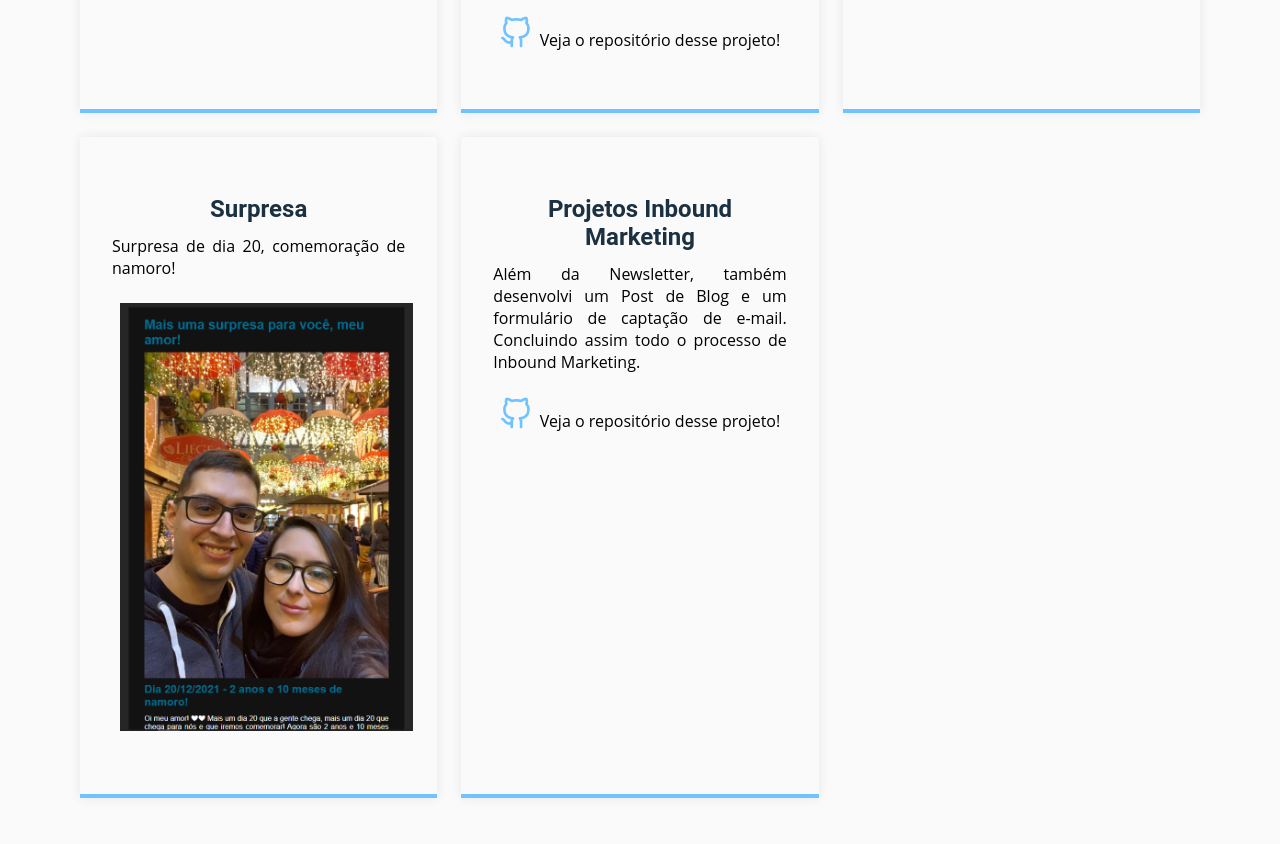
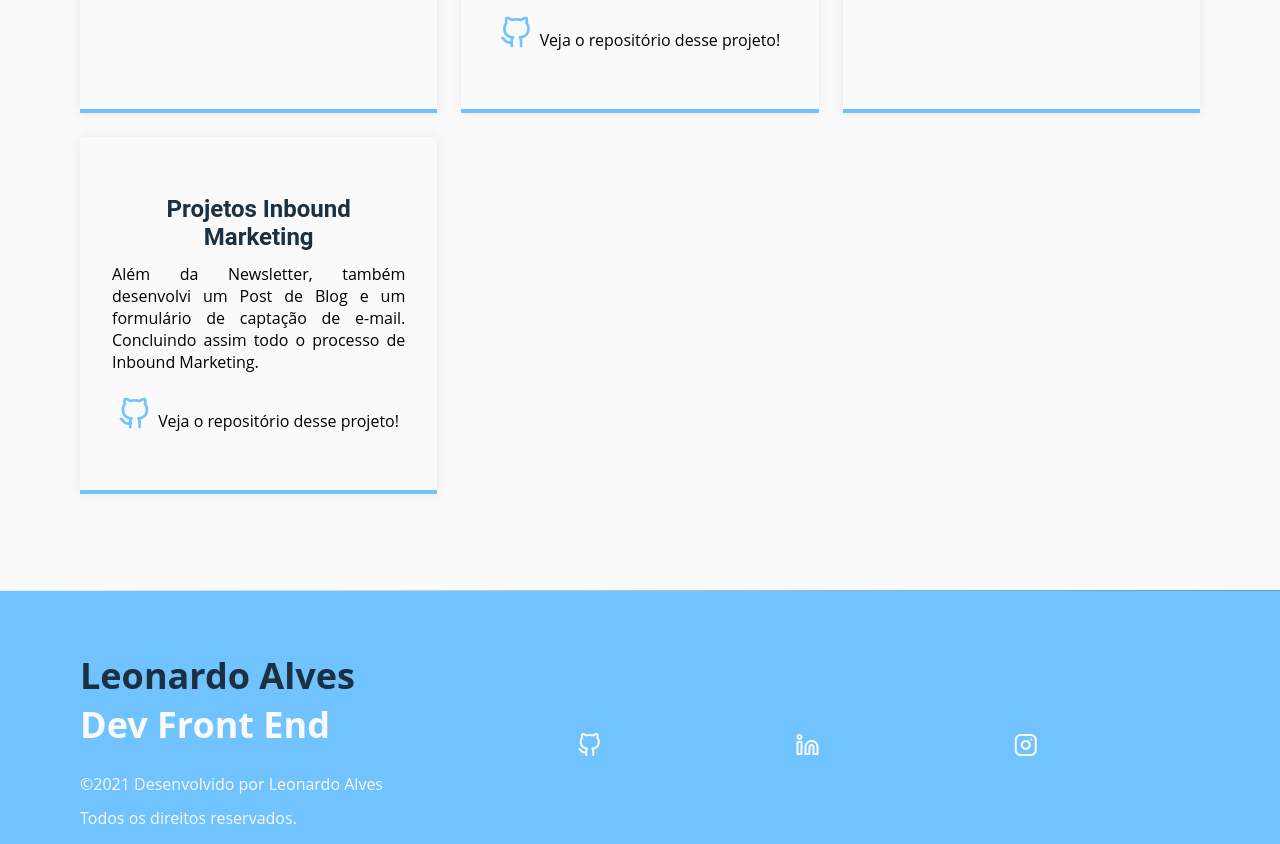
Before and after one commit to LeooFAlves/site-Leonardo-Alves, a plain HTML site: page projects.html in a window 1280 px wide. Shown: the part 1060-1904 px from the top of the page. Drawn offline with Linux system fonts and the light colour scheme; files whose address does not match are found by name.

Commit message:
atualização

```diff
--- a/projects.html
+++ b/projects.html
@@ -82,13 +82,6 @@
               <i class="icon-github"><a href="https://github.com/LeooFAlves/formulario-media" target="_blank">Veja o repositório desse projeto!</a></i>
             </div>
             <div class="card">
-              <h3 class="title">Surpresa</h3>
-              <p>
-                Surpresa de dia 20, comemoração de namoro!
-              </p>
-              <a href="./Paginas/dezembro-2021.html" target="_blank"><img src="./Assets/Photos/surpresa.PNG" alt=""></a>
-            </div>
-            <div class="card">
               <h3 class="title">Projetos Inbound Marketing</h3>
               <p>
                 Além da Newsletter, também desenvolvi um Post de Blog e um formulário de captação de e-mail. Concluindo assim todo o processo de Inbound Marketing.
```
